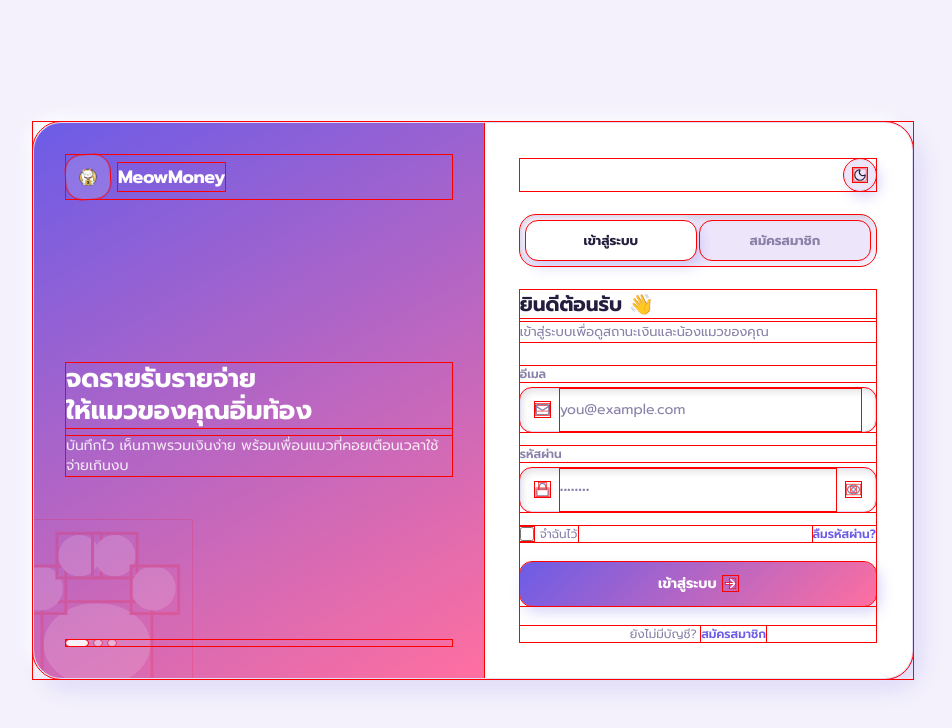
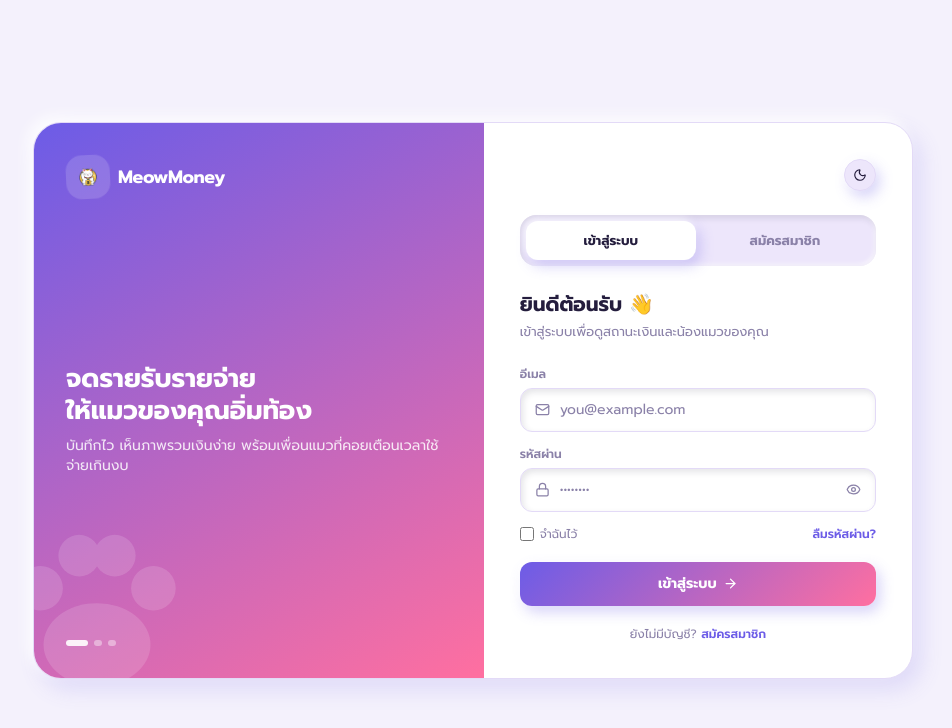
Before and after one commit to minnimall/MeowMoney, a React (Vite) app in the folder frontend/: page /login in a window 1280 px wide. Shown: the top 728 px of the page, without its empty margins (167-1119 px from the left). Built offline with nearby package versions, Linux system fonts and the light colour scheme.

Commit message:
Update index.css

```diff
--- a/frontend/src/index.css
+++ b/frontend/src/index.css
@@ -14,6 +14,3 @@ body {
   margin: 0;
   font-family: var(--font-sans);
 }
-* {
-  outline: 1px solid red !important;
-}
```
